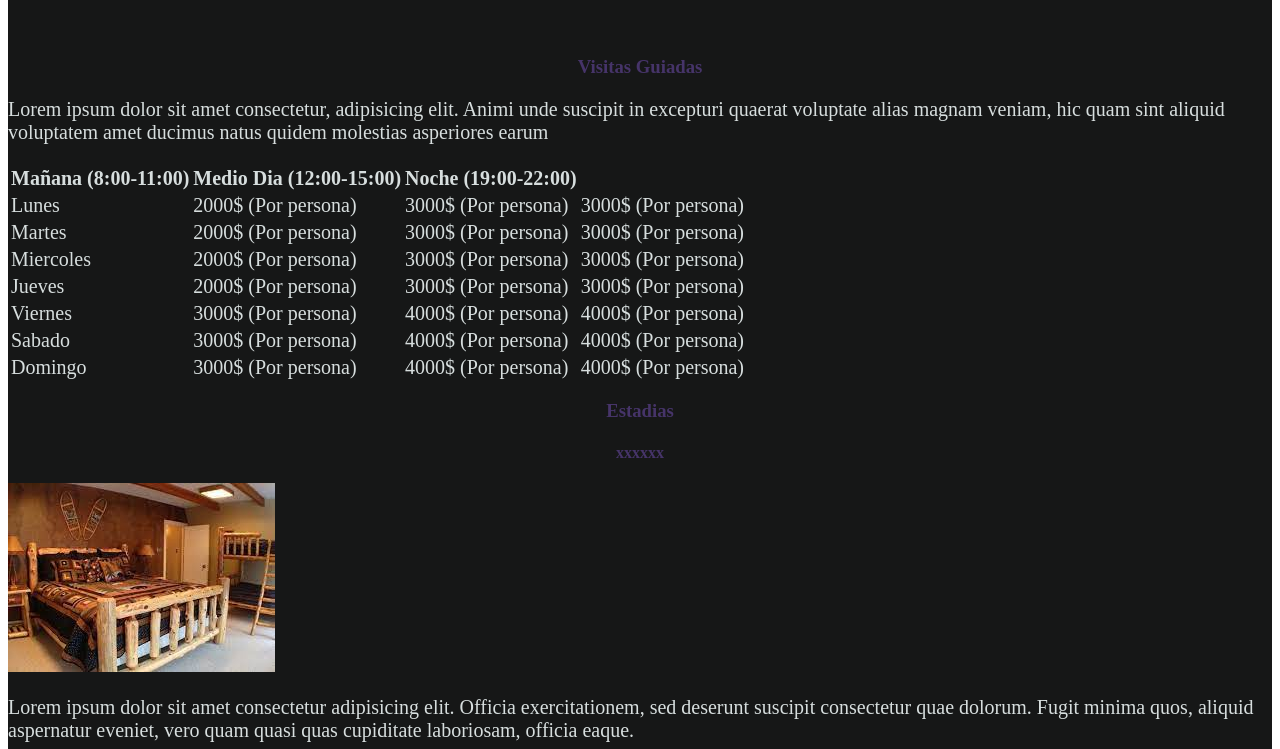
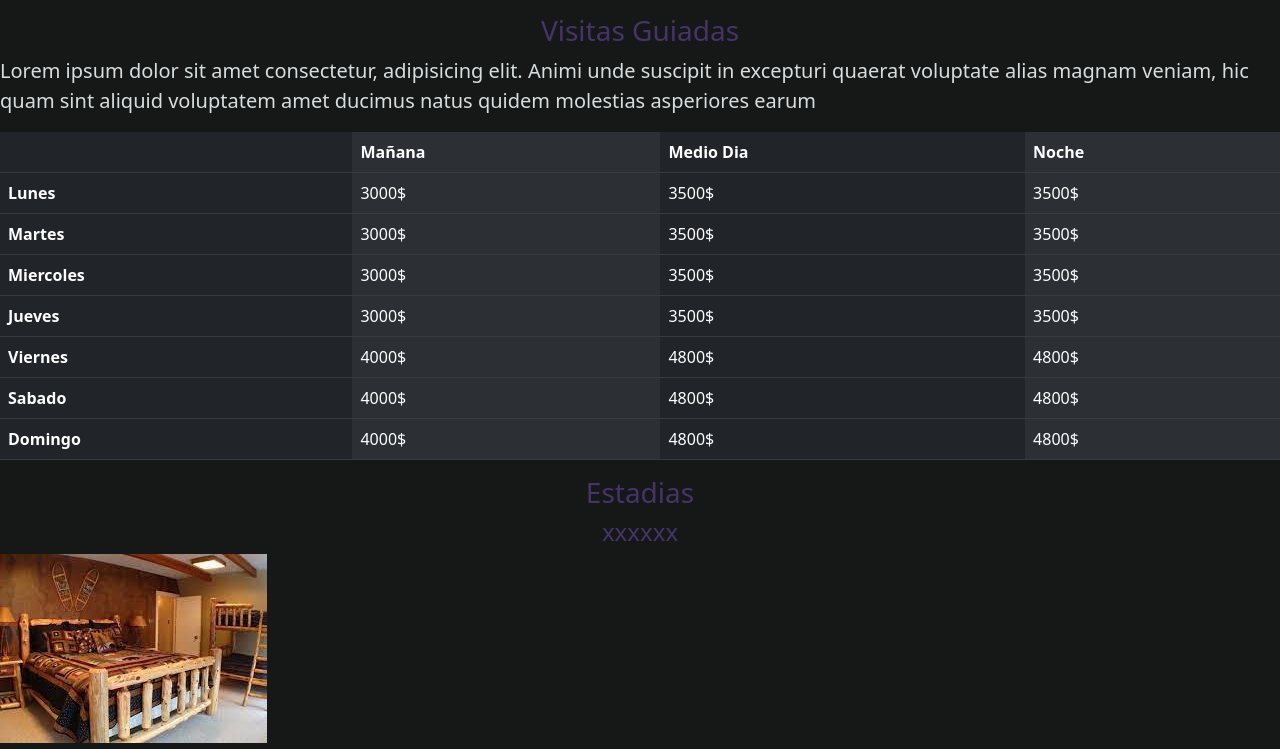
Before and after one commit to LJMedrano/Vinedos_Medrano, a plain HTML site: page paginas/turismo.html in a window 1280 px wide. Shown: the part 394-1143 px from the top of the page. Drawn offline with nearby package versions, Linux system fonts and the light colour scheme.

Commit message:
trabajo_boostrap

```diff
--- a/css/estilos.css
+++ b/css/estilos.css
@@ -23,6 +23,7 @@ section article p{
 }
 .letraBlanca{
     color: #d7dede;
+
 }
 
 .letraDe20{
@@ -38,7 +39,6 @@ footer{
 .antiBr{
     padding-top: 20px;
     padding-bottom: 20px;
-    padding-left: 30px;
 }
 
 a{
@@ -81,7 +81,7 @@ a{
 }
 
 .pIndex{
-    height: 60px;
+    height: 125px;
     width: 400px;
     margin-top: 40px;
     margin-bottom: 65px;
@@ -89,12 +89,6 @@ a{
     margin-left: 20px;
 }
 
-.main-imgg{
-    width: 1200px;
-    height: 450px;
-    position: relative;
-    left: 35px
-}
 
 
 header{
@@ -104,12 +98,13 @@ header{
     align-items: center;
 }
 
-.todo{
+.secciones{
+    display: flex;
+    flex-wrap: wrap;
+    justify-content: space-around;
+    align-items: center;
+}
 
-    display: grid;
-    grid-template-columns: 1fr 1fr;
-    grid-template-rows:250px 400px  350px 300px 300px 150px ;
-    grid-template-areas:
-    "header header";
-
+.tablas{
+    background-color: #d7dede;
 }
--- a/paginas/turismo.html
+++ b/paginas/turismo.html
@@ -7,6 +7,7 @@
     <title>Turismo</title>
     <link rel="shortcut icon" href="../multimedia/icono.png" type="image/x-icon">
     <link rel="stylesheet" href="../css/estilos.css">
+    <link href="https://cdn.jsdelivr.net/npm/bootstrap@5.2.1/dist/css/bootstrap.min.css" rel="stylesheet" integrity="sha384-iYQeCzEYFbKjA/T2uDLTpkwGzCiq6soy8tYaI1GyVh/UjpbCx/TYkiZhlZB6+fzT" crossorigin="anonymous">
 </head>
 <body>
     <header class="fondoGris antiBr">
@@ -27,53 +28,59 @@
     <section>
         <h3 class="colorvino">Visitas Guiadas</h3>
         <p  class="letraBlanca letraDe20">Lorem ipsum dolor sit amet consectetur, adipisicing elit. Animi unde suscipit in excepturi quaerat voluptate alias magnam veniam, hic quam sint aliquid voluptatem amet ducimus natus quidem molestias asperiores earum</p>
-        <table class="letraBlanca letraDe20">
-            <th>Mañana (8:00-11:00)</th>
-            <th>Medio Dia (12:00-15:00)</th>
-            <th>Noche (19:00-22:00)</th>
-
+        <table class="table table-dark table-striped-columns">
+            <thead>
               <tr>
-                <td>Lunes</td>
-                <td>2000$ (Por persona)</td>
-                <td>3000$ (Por persona)</td>
-                <td>3000$ (Por persona)</td>
+                <th scope="col"></th>
+                <th scope="col">Mañana</th>
+                <th scope="col">Medio Dia</th>
+                <th scope="col">Noche</th>
+              </tr>
+            </thead>
+            <tbody>
+              <tr>
+                <th scope="row">Lunes</th>
+                <td>3000$</td>
+                <td>3500$</td>
+                <td>3500$</td>
               </tr>
               <tr>
-                <td>Martes</td>
-                <td>2000$ (Por persona)</td>
-                <td>3000$ (Por persona)</td>
-                <td>3000$ (Por persona)</td>
+                <th scope="row">Martes</th>
+                <td>3000$</td>
+                <td>3500$</td>
+                <td>3500$</td>
               </tr>
               <tr>
-                <td>Miercoles</td>
-                <td>2000$ (Por persona)</td>
-                <td>3000$ (Por persona)</td>
-                <td>3000$ (Por persona)</td>
+                <th scope="row">Miercoles</th>
+                <td >3000$</td>
+                <td>3500$</td>
+                <td>3500$</td>
               </tr>
               <tr>
-                <td>Jueves</td>
-                <td>2000$ (Por persona)</td>
-                <td>3000$ (Por persona)</td>
-                <td>3000$ (Por persona)</td>
+                <th scope="row">Jueves</th>
+                <td >3000$</td>
+                <td>3500$</td>
+                <td>3500$</td>
               </tr>
               <tr>
-                <td>Viernes</td>
-                <td>3000$ (Por persona)</td>
-                <td>4000$ (Por persona)</td>
-                <td>4000$ (Por persona)</td>
+                <th scope="row">Viernes</th>
+                <td >4000$</td>
+                <td>4800$</td>
+                <td>4800$</td>
               </tr>
               <tr>
-                <td>Sabado</td>
-                <td>3000$ (Por persona)</td>
-                <td>4000$ (Por persona)</td>
-                <td>4000$ (Por persona)</td>
+                <th scope="row">Sabado</th>
+                <td >4000$</td>
+                <td>4800$</td>
+                <td>4800$</td>
               </tr>
               <tr>
-                <td>Domingo</td>
-                <td>3000$ (Por persona)</td>
-                <td>4000$ (Por persona)</td>
-                <td>4000$ (Por persona)</td>
+                <th scope="row">Domingo</th>
+                <td>4000$</td>
+                <td>4800$</td>
+                <td>4800$</td>
               </tr>
+            </tbody>
           </table>
     </section>
     <section>
@@ -112,5 +119,6 @@
         <a href="https://twitter.com/?lang=es" target="_blank" ><img src="../multimedia/twitter.png"  class="redesSociales"> </a>
     </footer>
 </div>
+<script src="https://cdn.jsdelivr.net/npm/bootstrap@5.2.1/dist/js/bootstrap.bundle.min.js" integrity="sha384-u1OknCvxWvY5kfmNBILK2hRnQC3Pr17a+RTT6rIHI7NnikvbZlHgTPOOmMi466C8" crossorigin="anonymous"></script>
 </body>
 </html>
```
Also changed, not shown: index.html (+23 -4 lines), paginas/contactanos.html (+2 -0 lines), paginas/registrarse.html (+3 -2 lines), multimedia/carousel1.jpg, multimedia/carousel2.jpg, multimedia/carousel3.jpg, multimedia/carousel4.jpg, multimedia/carousel5.jpg, 1 other file. Lines whose indentation alone changed are shown as unchanged.
